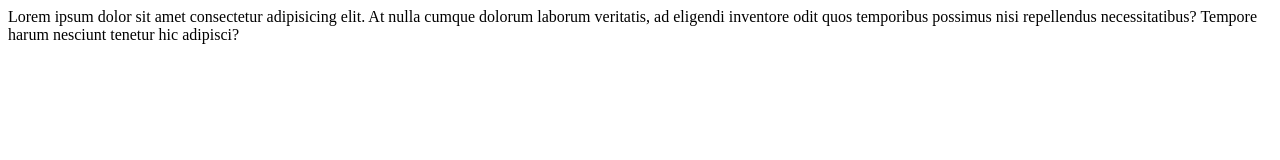
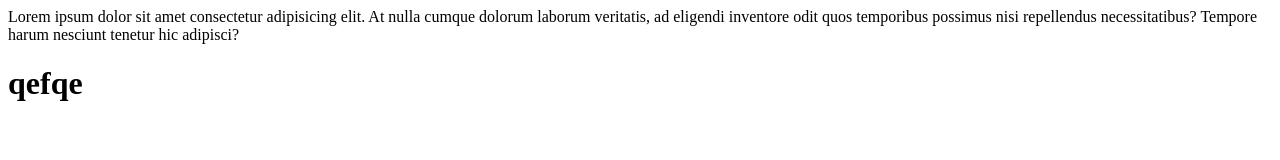
Before and after one commit to tobiasgarcete2/proyecto, a plain HTML site: page i.htm in a window 1280 px wide. Drawn offline with Linux system fonts and the light colour scheme.

Commit message:
se creo la rama de tobias garcete

```diff
--- a/i.htm
+++ b/i.htm
@@ -7,5 +7,6 @@
 </head>
 <body>
     Lorem ipsum dolor sit amet consectetur adipisicing elit. At nulla cumque dolorum laborum veritatis, ad eligendi inventore odit quos temporibus possimus nisi repellendus necessitatibus? Tempore harum nesciunt tenetur hic adipisci?
+    <h1>qefqe</h1>
 </body>
 </html>
```
